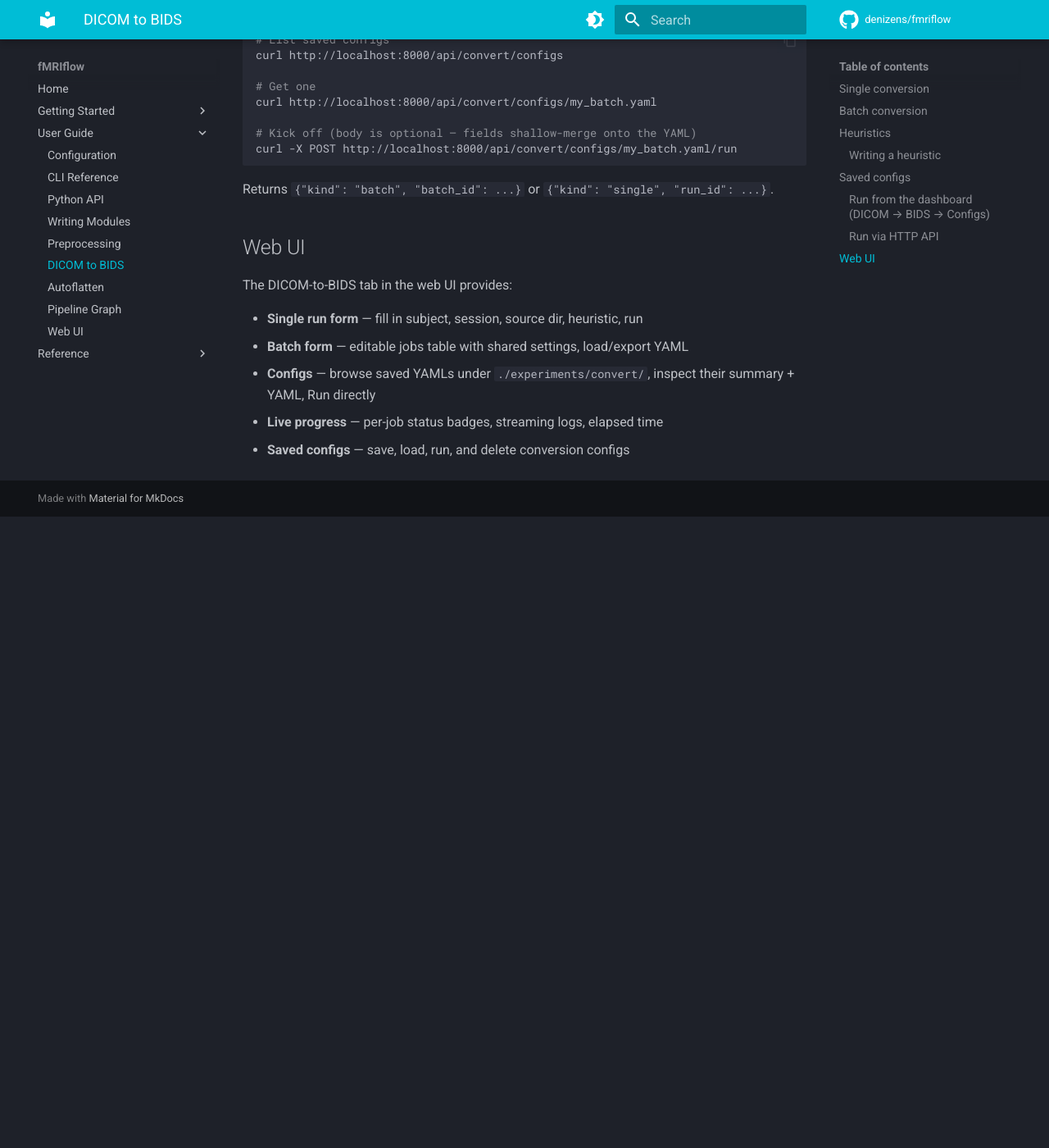
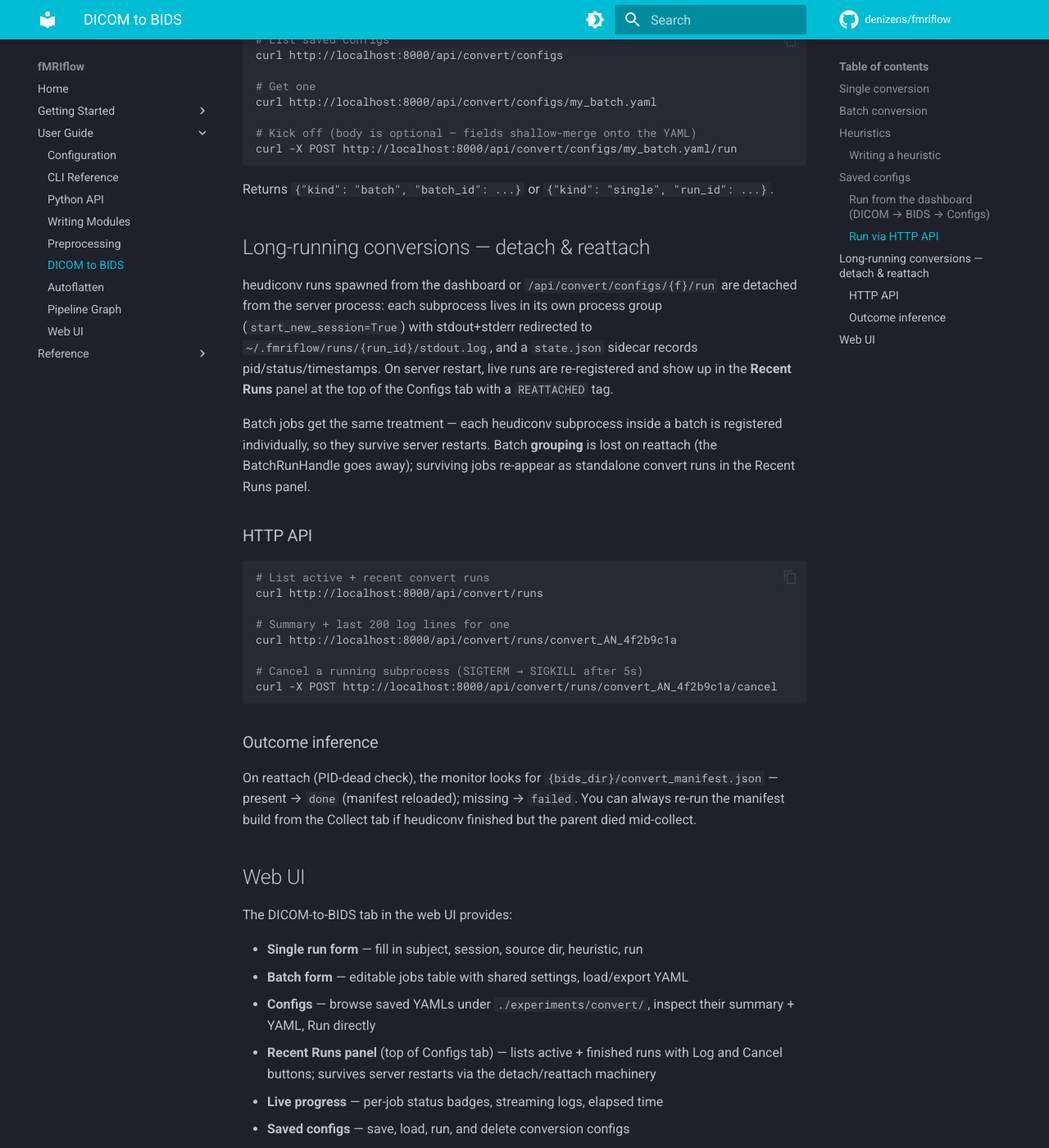
Before and after one commit to osherifo/denizenspipeline, an MkDocs documentation site: the page built from docs/guide/dicom-to-bids.md, in a window 1280 px wide and 1400 px high, scrolled down 2820 px. Shown: the whole window at 82% size. Built offline with MkDocs 1.6.1 and Material for MkDocs 9.7.7, drawn with Linux system fonts in a browser that asks for light colours; comment, search, counter and statistics services are not loaded; before the commit the page ends 3450 px from its top, so only the background shows below that.

Commit message:
docs: detach-reattach for convert runs
Adds a "Long-running conversions — detach & reattach" section to
docs/guide/dicom-to-bids.md describing the ~/.fmriflow/runs/ sidecar
model, the three new /convert/runs/* routes, outcome inference on
reattach, and the batch-grouping caveat. Notes the new Recent Runs
panel in the Web UI section.

````diff
--- a/docs/guide/dicom-to-bids.md
+++ b/docs/guide/dicom-to-bids.md
@@ -134,6 +134,41 @@ curl -X POST http://localhost:8000/api/convert/configs/my_batch.yaml/run
 
 Returns `{"kind": "batch", "batch_id": ...}` or `{"kind": "single", "run_id": ...}`.
 
+## Long-running conversions — detach & reattach
+
+heudiconv runs spawned from the dashboard or `/api/convert/configs/{f}/run`
+are detached from the server process: each subprocess lives in its own
+process group (`start_new_session=True`) with stdout+stderr redirected to
+`~/.fmriflow/runs/{run_id}/stdout.log`, and a `state.json` sidecar records
+pid/status/timestamps. On server restart, live runs are re-registered and
+show up in the **Recent Runs** panel at the top of the Configs tab with a
+`REATTACHED` tag.
+
+Batch jobs get the same treatment — each heudiconv subprocess inside a
+batch is registered individually, so they survive server restarts. Batch
+**grouping** is lost on reattach (the BatchRunHandle goes away); surviving
+jobs re-appear as standalone convert runs in the Recent Runs panel.
+
+### HTTP API
+
+```bash
+# List active + recent convert runs
+curl http://localhost:8000/api/convert/runs
+
+# Summary + last 200 log lines for one
+curl http://localhost:8000/api/convert/runs/convert_AN_4f2b9c1a
+
+# Cancel a running subprocess (SIGTERM → SIGKILL after 5s)
+curl -X POST http://localhost:8000/api/convert/runs/convert_AN_4f2b9c1a/cancel
+```
+
+### Outcome inference
+
+On reattach (PID-dead check), the monitor looks for
+`{bids_dir}/convert_manifest.json` — present → `done` (manifest reloaded);
+missing → `failed`. You can always re-run the manifest build from the
+Collect tab if heudiconv finished but the parent died mid-collect.
+
 ## Web UI
 
 The DICOM-to-BIDS tab in the web UI provides:
@@ -141,5 +176,6 @@ The DICOM-to-BIDS tab in the web UI provides:
 - **Single run form** — fill in subject, session, source dir, heuristic, run
 - **Batch form** — editable jobs table with shared settings, load/export YAML
 - **Configs** — browse saved YAMLs under `./experiments/convert/`, inspect their summary + YAML, Run directly
+- **Recent Runs panel** (top of Configs tab) — lists active + finished runs with Log and Cancel buttons; survives server restarts via the detach/reattach machinery
 - **Live progress** — per-job status badges, streaming logs, elapsed time
 - **Saved configs** — save, load, run, and delete conversion configs
````
